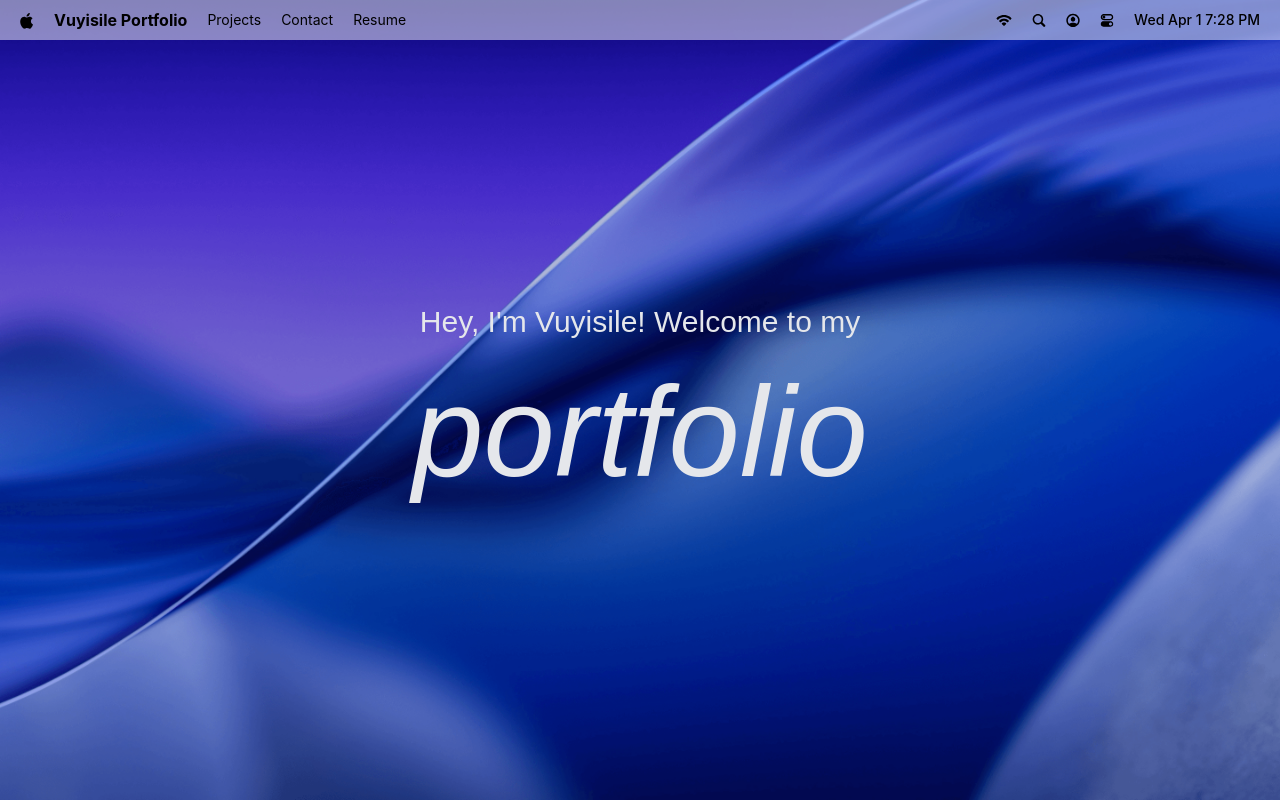
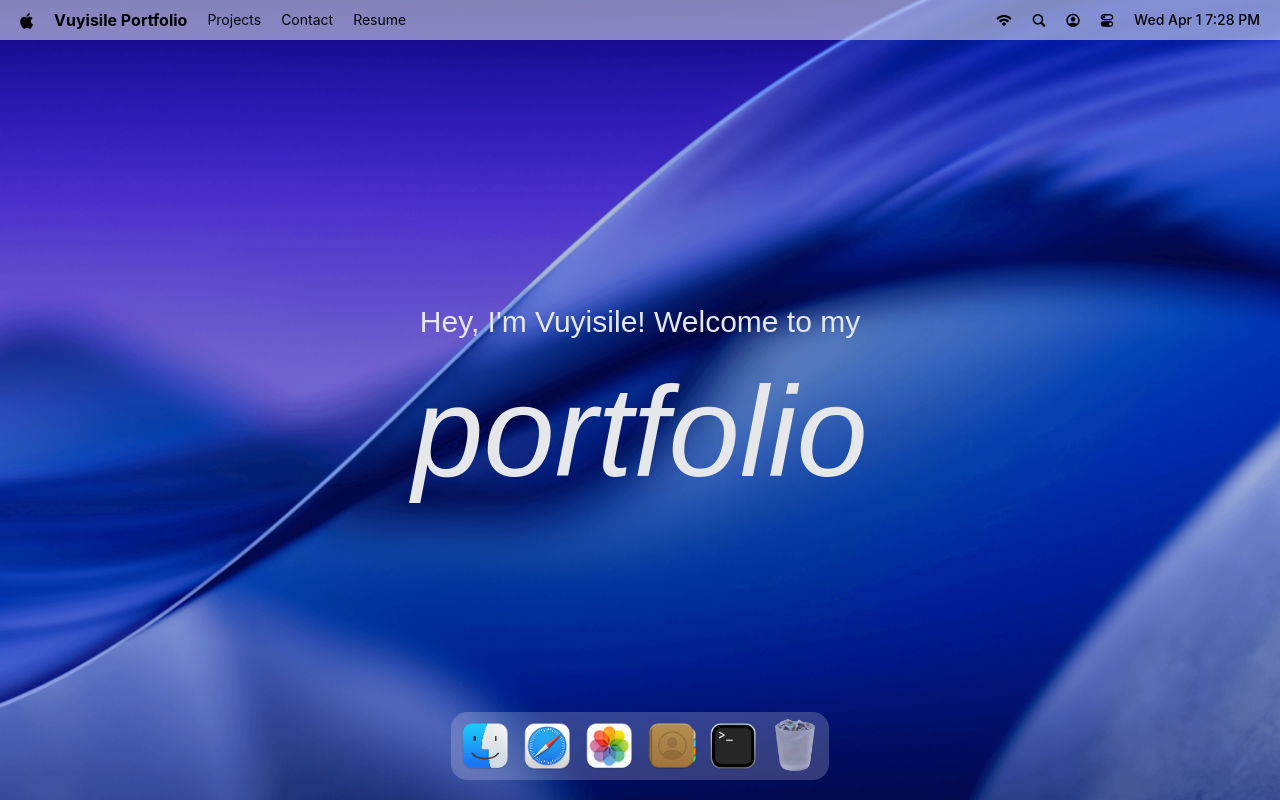
Before and after one commit to vuyi-codes/macOS-portfolio-, a React (Vite) app: page / in a window 1280 px wide. Built offline with nearby package versions, Linux system fonts and the light colour scheme; a web font is replaced by a local one.

Commit message:
Implement dock presentation

```diff
--- a/package.json
+++ b/package.json
@@ -17,6 +17,7 @@
     "lucide-react": "^1.7.0",
     "react": "^19.2.4",
     "react-dom": "^19.2.4",
+    "react-tooltip": "^5.30.0",
     "tailwindcss": "^4.2.2"
   },
   "devDependencies": {
--- a/src/App.jsx
+++ b/src/App.jsx
@@ -1,3 +1,4 @@
+import Dock from "#components/Dock"
 import Navbar from "#components/Navbar"
 import Welcome from "#components/Welcome"
 
@@ -7,6 +8,7 @@
     <main>
       <Navbar />
       <Welcome />
+      <Dock />
     </main>
   )
 }
--- /dev/null
+++ b/src/components/Dock.jsx
@@ -0,0 +1,80 @@
+import { Tooltip } from "react-tooltip";
+import { dockApps } from "#constants";
+import { useRef } from "react"
+import { useGSAP } from "@gsap/react";
+import gsap from "gsap";
+
+
+const Dock = () => {
+    const dockRef = useRef(null);
+
+    useGSAP(() => {
+        const dock = dockRef.current;
+        if(!dock) return;
+
+        const icons = dock.querySelectorAll(".dock-icon");
+
+        const animateIcons = (mouseX) => {
+            const { left } = dock.getBoundingClientRect();
+
+            icons.forEach(icon => {
+                const { left: iconLeft, width } = icon.getBoundingClientRect();
+                const center = iconLeft - left + width / 2;
+                const distance = Math.abs(mouseX - center);
+
+                const intensity = Math.exp(-(distance ** 2.6 ) / 20000);
+                gsap.to(icon, {
+                    scale: 1 + 0.25 * intensity,
+                    y: -15 * intensity,
+                    duration: 0.2,
+                    ease: "power1.out"
+                });
+            });
+        };
+
+        const handleMouseMove = (e) => {
+            const { left } = dock.getBoundingClientRect();
+
+            animateIcons(e.clientX - left);
+        };
+
+        const resetIcons = () => icons.forEach((icon) => gsap.to(icon, {
+            scale: 1, y: 0, duration: 0.3, ease: "power1.out"
+        }));
+        dock.addEventListener("mousemove", handleMouseMove);
+        dock.addEventListener("mouseleave", resetIcons);
+
+        return () => {
+            dock.removeEventListener("mousemove", handleMouseMove);
+            dock.removeEventListener("mouseleave", resetIcons);
+        }
+    }, []);
+
+
+    const toggleApp = (app) => {};
+
+  return (
+    <section id="dock">
+        <div ref={dockRef} className="dock-container">
+            {dockApps.map(({id, name, icon, canOpen}) => (
+                <div key={id} className="relative flex justify-center">
+                    <button type="button" className="dock-icon"
+                    aria-label={name}
+                    data-tooltip-id="dock-tooltip"
+                    data-tooltip-content={name}
+                    data-tooltip-delay-show={150}
+                    disabled={!canOpen}
+                    onClick={() => toggleApp({ id, canOpen})}
+                    >
+                        <img src={`/images/${icon}`} alt={name} loading="lazy"
+                        className={canOpen ? "" : "opacity-60"} />
+                    </button>
+                </div>
+            ))}
+            <Tooltip id="dock-tooltip" place="top" className="tooltip" />
+        </div>
+    </section>
+  )
+}
+
+export default Dock
--- a/src/components/Welcome.jsx
+++ b/src/components/Welcome.jsx
@@ -16,7 +16,7 @@
 }
 
 const setupTextHover = (container, type) => {
-    if (!container) return;
+    if (!container) return () => {};
 
     const letters = container.querySelectorAll("span");
     const { min, max, default: base } = FONT_WEIGHTS[type];
```
Also changed, not shown: 1 other file (tests, documents, lock files or other folders).
